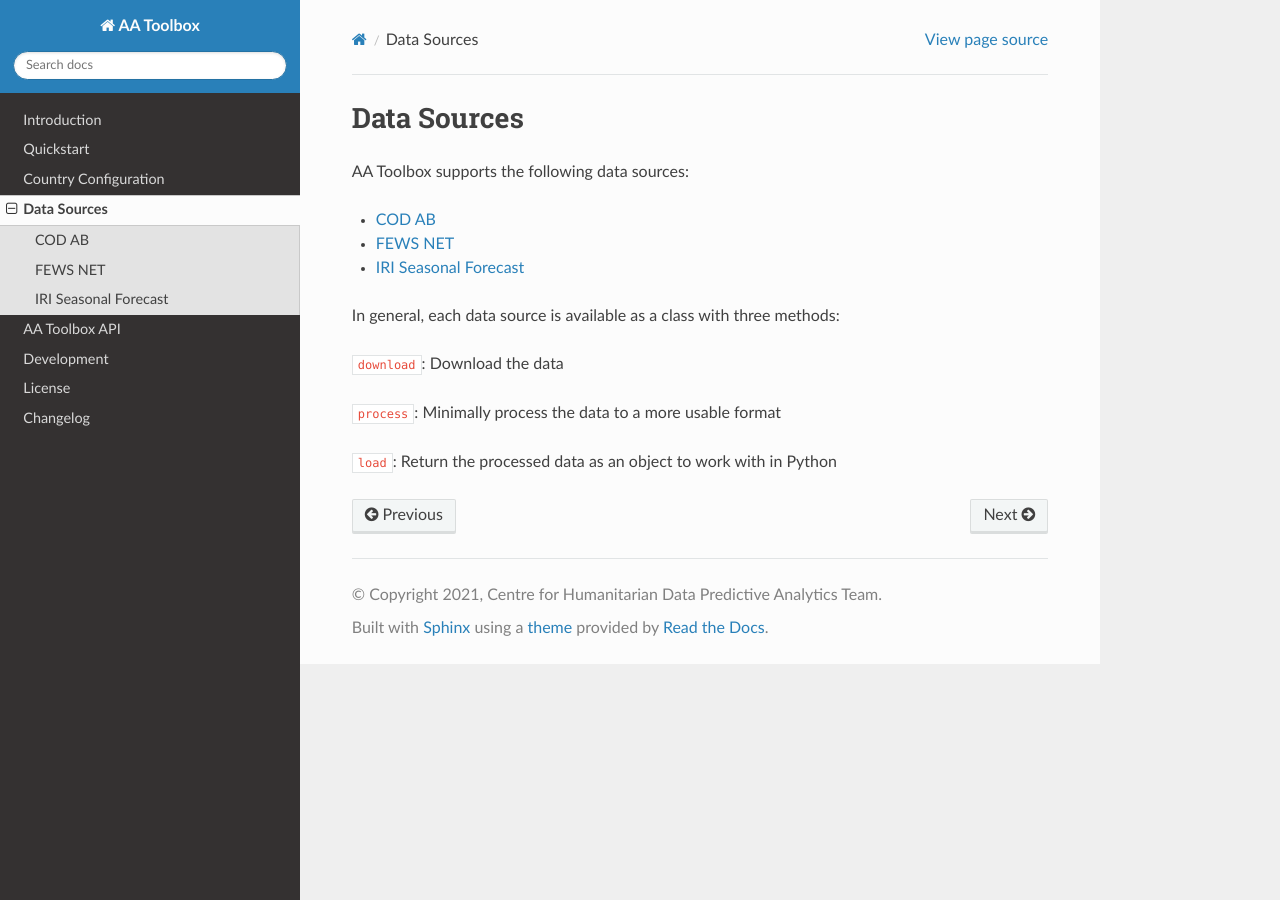
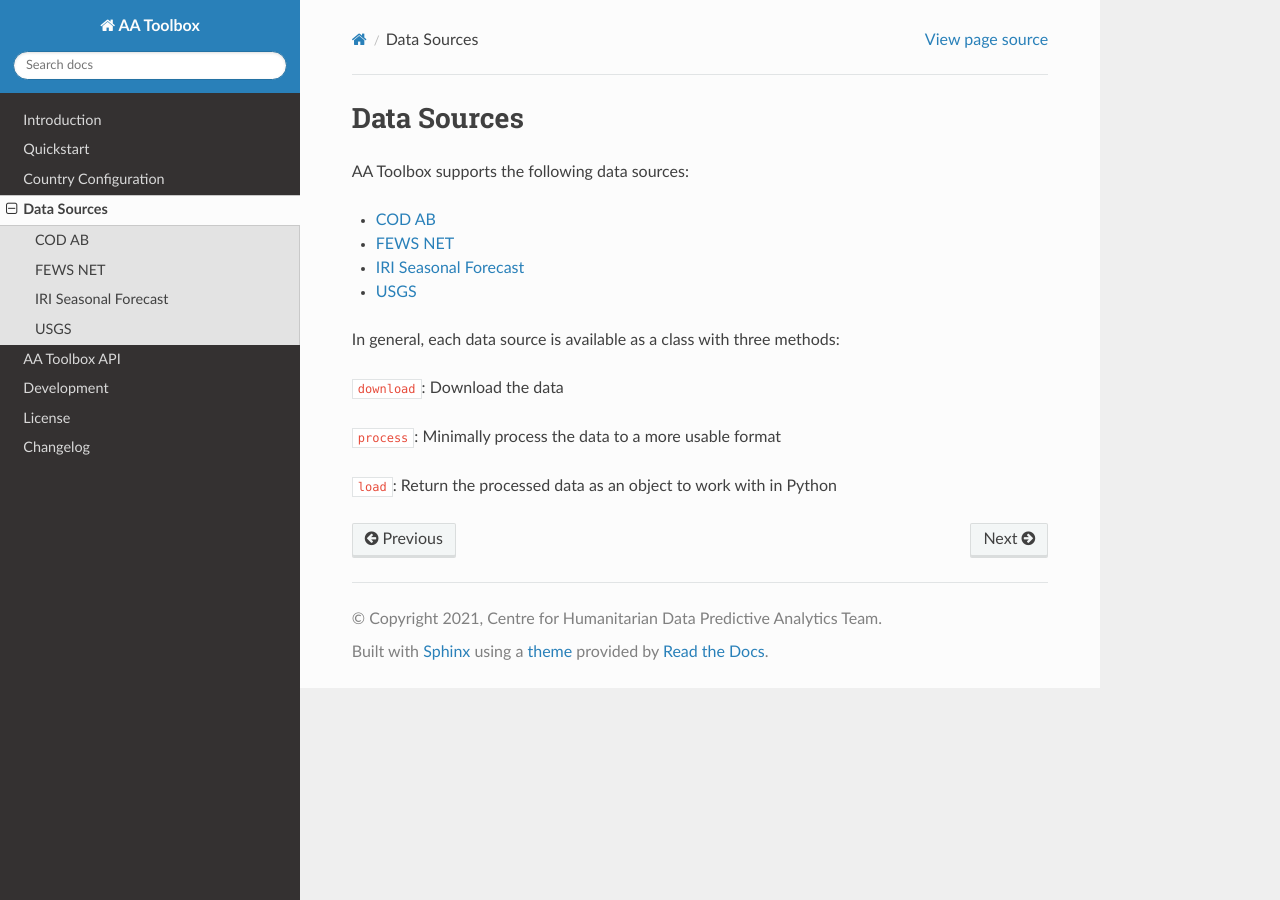
Before and after one commit to OCHA-DAP/ocha-anticipy, a Sphinx documentation site: the page built from docs/source/datasources.rst, in a window 1280 px wide. Built offline with Sphinx 7.4.7 and the Read the Docs theme 2.0.0, drawn with Linux system fonts in a browser that asks for light colours.

Commit message:
Update documentation structure

```diff
--- a/docs/source/datasources.rst
+++ b/docs/source/datasources.rst
@@ -9,6 +9,7 @@ AA Toolbox supports the following data sources:
    datasources/codab
    datasources/fewsnet
    datasources/iri_seasonal_forecast
+   datasources/usgs_ndvi
 
 In general, each data source is available as a class with three methods:
 
```
